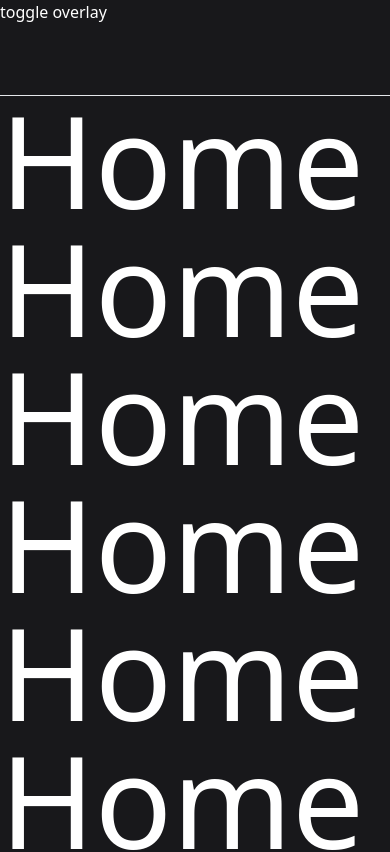
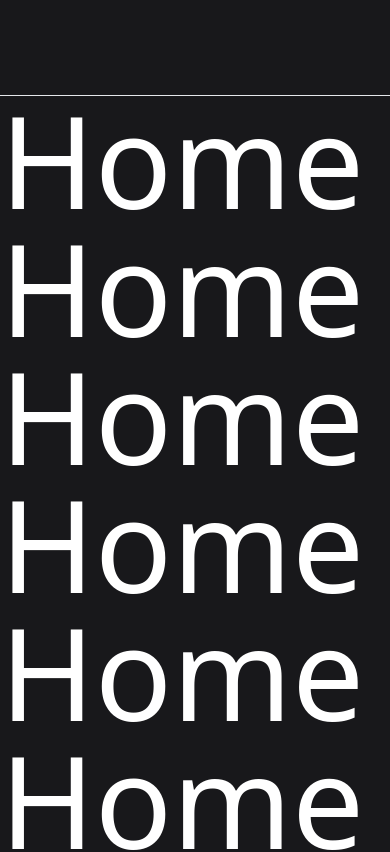
Before and after one commit to t-rosa/janedoagency.com, a Next.js app: page / in a window 390 px wide. Shown: the top 852 px of the page. Built offline with nearby package versions, Linux system fonts and the light colour scheme; a web font is replaced by a local one.

Commit message:
Responsive components setup

```diff
--- a/src/components/Header.tsx
+++ b/src/components/Header.tsx
@@ -4,6 +4,18 @@ import { Dispatch, SetStateAction } from 'react'
 interface Props {
   overlayIsOpen: boolean
   setOverlayIsOpen: Dispatch<SetStateAction<boolean>>
+}
+
+function Mobile({ overlayIsOpen, setOverlayIsOpen }: Props) {
+  return <div className='md:hidden'></div>
+}
+
+function Tablet({ overlayIsOpen, setOverlayIsOpen }: Props) {
+  return <div className='hidden md:block xl:hidden'>tablet header</div>
+}
+
+function Desktop({ overlayIsOpen, setOverlayIsOpen }: Props) {
+  return <div className='hidden xl:block'>desktop header</div>
 }
 
 function Header({ overlayIsOpen, setOverlayIsOpen }: Props) {
@@ -14,7 +26,9 @@ function Header({ overlayIsOpen, setOverlayIsOpen }: Props) {
         'fixed inset-x-0 h-24 border-b'
       )}
     >
-      <button onClick={() => setOverlayIsOpen(!overlayIsOpen)}>toggle overlay</button>
+      <Mobile overlayIsOpen={overlayIsOpen} setOverlayIsOpen={setOverlayIsOpen} />
+      <Tablet overlayIsOpen={overlayIsOpen} setOverlayIsOpen={setOverlayIsOpen} />
+      <Desktop overlayIsOpen={overlayIsOpen} setOverlayIsOpen={setOverlayIsOpen} />
     </header>
   )
 }
```
